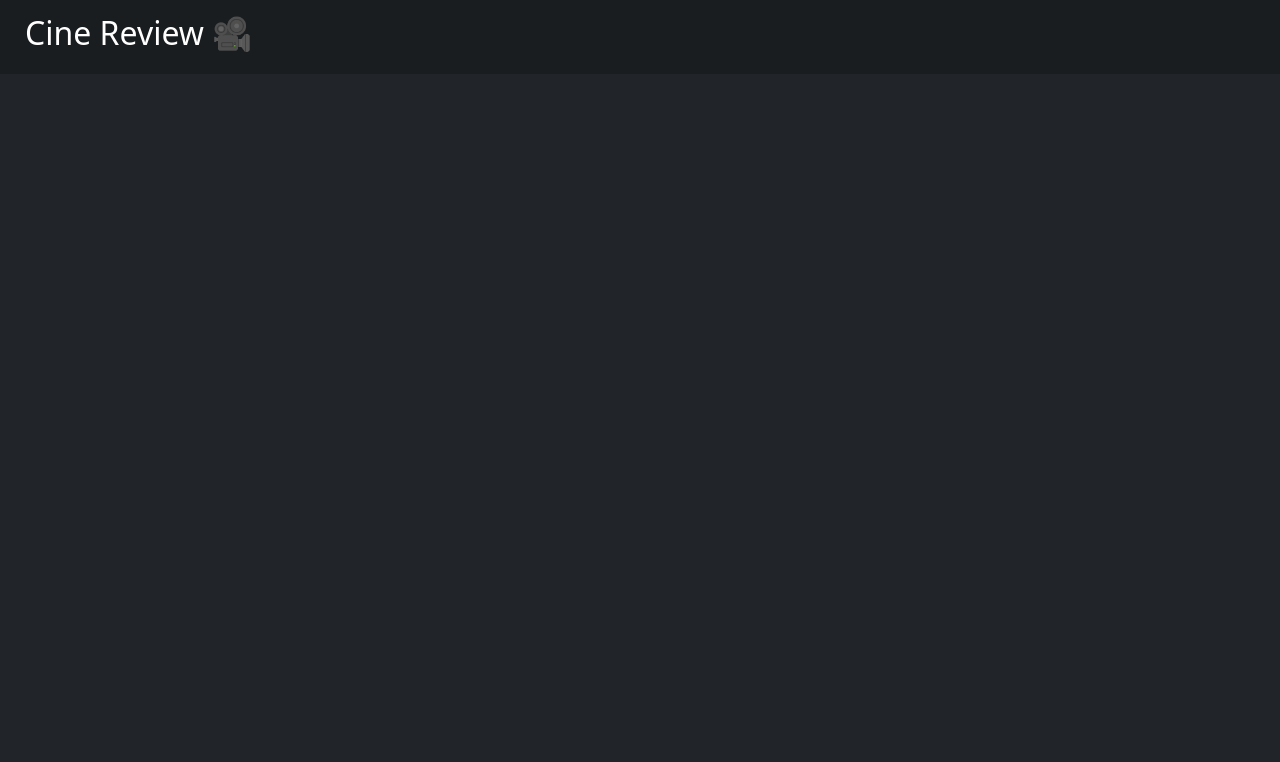
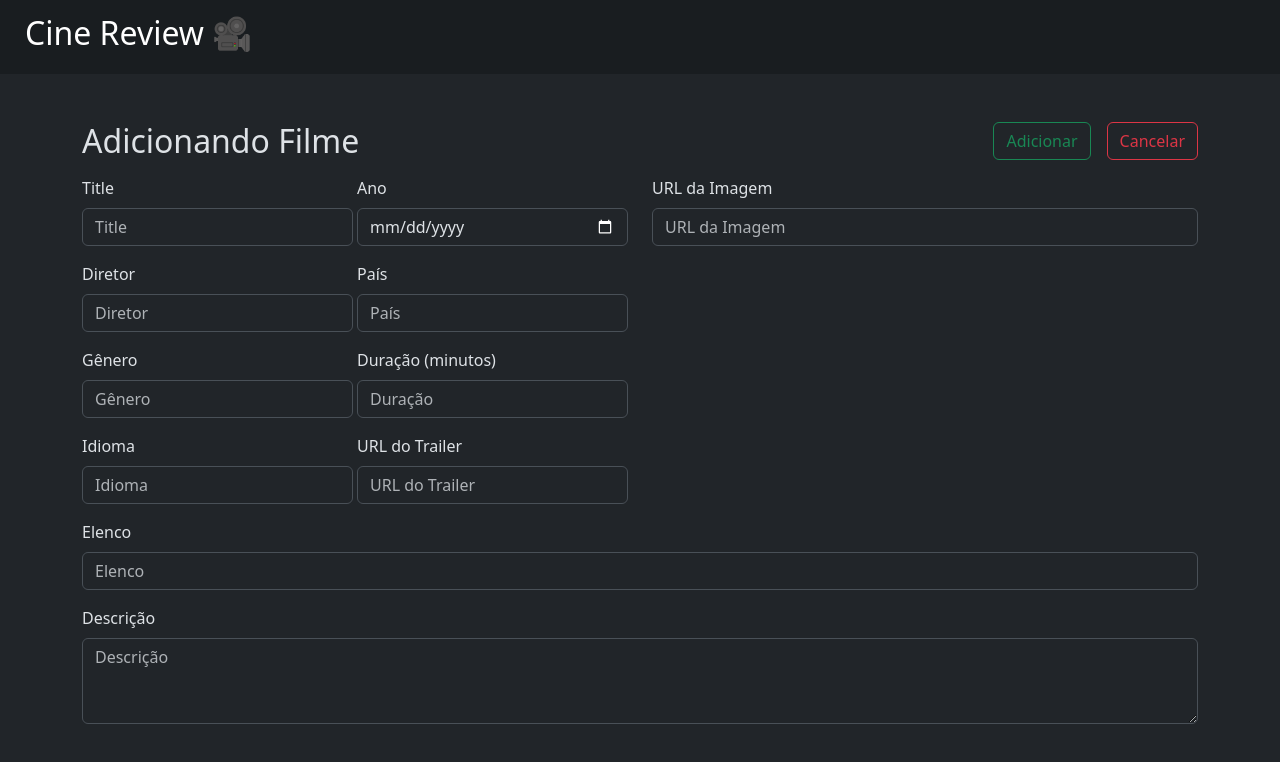
Before and after one commit to Gui-Pires/cine-review, a React (Create React App) app: page /add in a window 1280 px wide. Before the commit this address had no page. Shown: the top 762 px of the page. Built offline with nearby package versions, Linux system fonts and the light colour scheme.

Commit message:
Update: New page AddMovie created.

```diff
--- a/src/App.js
+++ b/src/App.js
@@ -7,6 +7,7 @@ import Me from './pages/Me'
 import Auth from './pages/Auth'
 import EditMovie from "./pages/EditMovie";
 import Review from "./pages/Review";
+import AddMovie from "./pages/AddMovie";
 
 function App() {
     return (
@@ -17,6 +18,7 @@ function App() {
                 <Route path="/movies/:id" element={<MoviePage />} />
                 <Route path="/me" element={<Me />} />
                 <Route path="/auth" element={<Auth />} />
+                <Route path="/add/" element={<AddMovie />} />
                 <Route path="/edit/:id" element={<EditMovie />} />
                 <Route path="/review/:id" element={<Review />} />
             </Routes>
--- a/src/components/NavbarMenu.jsx
+++ b/src/components/NavbarMenu.jsx
@@ -10,7 +10,6 @@ function NavbarMenu () {
     const authUser = localStorage.getItem('user')
     const jsonUser = authUser ? JSON.parse(authUser) : ''
 
-
     useEffect(() => {
         window.addEventListener('scroll', function () {
             if (window.scrollY > 200) {
@@ -21,8 +20,6 @@ function NavbarMenu () {
         })
     }, [])
 
-    // localStorage.setItem('user', '')
-
     return (
         <nav id="navbar" className={`${homePath ? 'fixed' : 'sticky'}-top navbar z-3 ` + scrollPage}>
             <div className="container-fluid d-flex justify-content-between">
@@ -32,8 +29,11 @@ function NavbarMenu () {
                 <div onClick={() => navigate('/auth')} className={authPath || authUser !== "" ? 'd-none' : ''}>
                     <h4 className="icon-nav"><i className="bi bi-person-circle"></i></h4>
                 </div>
-                <div onClick={() => navigate('/me')} className={jsonUser === '' ? 'd-none' : 'btn me-3'}>
-                    <h6 className="text-light">{jsonUser.nickname}</h6>
+                <div className={jsonUser === '' ? 'd-none' : ''}>
+                    <button onClick={() => navigate('/add')} className={`${!homePath ? 'd-none' : ''} btn btn-outline-success me-3`}>+ Filme</button>
+                    <button onClick={() => navigate('/me')} className={jsonUser === '' ? 'd-none' : 'btn btn-outline-light me-3'}>
+                        {jsonUser.nickname}
+                    </button>
                 </div>
             </div>
         </nav>
--- /dev/null
+++ b/src/pages/AddMovie.jsx
@@ -0,0 +1,136 @@
+import { Form, Button } from 'react-bootstrap'
+import { useNavigate } from "react-router-dom";
+import { useState } from "react";
+import { api } from "../api/api";
+
+function AddMovie() {
+    const navigate = useNavigate()
+    const [error, setError] = useState("");
+    const [movie, setMovie] = useState({});
+    const [validated, setValidated] = useState(false)
+
+    const handleUpdate = async (e) => {
+        const form = e.currentTarget;
+        setValidated(true);
+        if (form.checkValidity() === false) {
+            e.stopPropagation();
+            e.preventDefault();
+            return
+        }
+
+        try {
+            const res = await api.post(`/movies/`, movie);
+
+            console.log(e, res)
+
+            if (res.status === 200) {
+                navigate(-1);
+            }
+        } catch (err) {
+            setError(err.response.data.error);
+        }
+    }
+
+    return (
+        <div className="container mt-5">
+            <Form onSubmit={handleUpdate} noValidate validated={validated}>
+                <div className="row">
+                    <div className="col d-flex justify-content-between">
+                        <h2>Adicionando Filme</h2>
+                        <Form.Group>
+                            <Button variant="outline-success" type="submit" className='ms-3 mb-3'>
+                                Adicionar
+                            </Button>
+                            <Button variant="outline-danger " type="button" className='ms-3 mb-3' onClick={() => navigate(-1)}>
+                                Cancelar
+                            </Button>
+                        </Form.Group>
+                    </div>
+                </div>
+                <div className="row">
+                    <div className="col-12 col-lg-6">
+                        <div className="row g-1">
+                            <div className="col">
+                                <Form.Group className="mb-3">
+                                    <Form.Label id="title">Title</Form.Label>
+                                    <Form.Control id='movie-title' type="text"
+                                        placeholder="Title" aria-describedby="title" required minLength={3}
+                                        onChange={(e) => setMovie({ ...movie, title: e.target.value })} />
+                                </Form.Group>
+                                <Form.Group className="mb-3">
+                                    <Form.Label id="director">Diretor</Form.Label>
+                                    <Form.Control id='movie-director' type="text"
+                                        placeholder="Diretor" aria-describedby="director" required minLength={3}
+                                        onChange={(e) => setMovie({ ...movie, director: e.target.value })} />
+                                </Form.Group>
+                                <Form.Group className="mb-3">
+                                    <Form.Label id="genre">Gênero</Form.Label>
+                                    <Form.Control id='movie-genre' type="text"
+                                        placeholder="Gênero" aria-describedby="genre" required minLength={3}
+                                        onChange={(e) => setMovie({ ...movie, genre: e.target.value })} />
+                                </Form.Group>
+                                <Form.Group className="mb-3">
+                                    <Form.Label id="language">Idioma</Form.Label>
+                                    <Form.Control id='movie-language' type="text"
+                                        placeholder="Idioma" aria-describedby="language" required minLength={3}
+                                        onChange={(e) => setMovie({ ...movie, language: e.target.value })} />
+                                </Form.Group>
+                            </div>
+                            <div className="col">
+                                <Form.Group className="mb-3">
+                                    <Form.Label id="release_year">Ano</Form.Label>
+                                    <Form.Control id='movie-release_year' type="date"
+                                        placeholder="Ano" aria-describedby="release_year" required minLength={3}
+                                        onChange={(e) => setMovie({ ...movie, release_year: e.target.value })} />
+                                </Form.Group>
+                                <Form.Group className="mb-3">
+                                    <Form.Label id="country">País</Form.Label>
+                                    <Form.Control id='movie-country' type="text"
+                                        placeholder="País" aria-describedby="country" required minLength={3}
+                                        onChange={(e) => setMovie({ ...movie, country: e.target.value })} />
+                                </Form.Group>
+                                <Form.Group className="mb-3">
+                                    <Form.Label id="duration">Duração (minutos)</Form.Label>
+                                    <Form.Control id='movie-duration' type="number"
+                                        placeholder="Duração" aria-describedby="duration" required
+                                        min={10} max={999} minLength={2} maxLength={3}
+                                        onChange={(e) => setMovie({ ...movie, duration: e.target.value })} />
+                                </Form.Group>
+                                <Form.Group className="mb-3">
+                                    <Form.Label id="trailer_url">URL do Trailer</Form.Label>
+                                    <Form.Control id='movie-trailer_url' type="text"
+                                        placeholder="URL do Trailer" aria-describedby="trailer_url" required minLength={3}
+                                        onChange={(e) => setMovie({ ...movie, trailer_url: e.target.value })} />
+                                </Form.Group>
+                            </div>
+                        </div>
+                    </div>
+                    <div className="col-12 col-lg-6">
+                        <Form.Group className="mb-3">
+                            <Form.Label id="poster_url">URL da Imagem</Form.Label>
+                            <Form.Control id='movie-poster_url' type="text"
+                                placeholder="URL da Imagem" aria-describedby="poster_url" required minLength={3}
+                                onChange={(e) => setMovie({ ...movie, poster_url: e.target.value })} />
+                        </Form.Group>
+                        <img src={movie.poster_url} alt="" className='img-fluid rounded mb-3' />
+                    </div>
+                </div>
+                <Form.Group className="mb-3">
+                    <Form.Label id="cast">Elenco</Form.Label>
+                    <Form.Control id='movie-cast' type="text"
+                        placeholder="Elenco" aria-describedby="cast" required minLength={3}
+                        onChange={(e) => setMovie({ ...movie, cast: e.target.value })} />
+                </Form.Group>
+                <Form.Group className="mb-3">
+                    <Form.Label id="description">Descrição</Form.Label>
+                    <Form.Control id='movie-description' as="textarea"
+                        placeholder="Descrição" aria-describedby="description" required minLength={3} rows={3}
+                        onChange={(e) => setMovie({ ...movie, description: e.target.value })} />
+                </Form.Group>
+            </Form>
+            {error && <p className='text-danger text-center'>{error}</p>}
+        </div>
+    )
+}
+
+export default AddMovie;
--- a/src/pages/Me.jsx
+++ b/src/pages/Me.jsx
@@ -56,12 +56,12 @@ export default function AuthPage() {
             <Form onSubmit={handleUpdate} noValidate validated={validatedUp}>
                 <InputGroup className="mb-3">
                     <InputGroup.Text id="nickname">@</InputGroup.Text>
+                    <Form.Control id='user-email' type="email" placeholder="E-mail" required defaultValue={user.email} disabled />
+                </InputGroup>
+                <Form.Group className="mb-3">
                     <Form.Control id='user-nickname' type="text" defaultValue={user.nickname}
                         placeholder="Nickname" aria-describedby="nickname" required minLength={3}
                         onChange={(e) => setNickname(e.target.value)} />
-                </InputGroup>
-                <Form.Group className="mb-3">
-                    <Form.Control id='user-email' type="email" placeholder="E-mail" required defaultValue={user.email} disabled />
                 </Form.Group>
                 <Form.Group className="mb-3">
                     <Form.Control id='user-old-password' type="password" placeholder="Old Password" required minLength={6}
```
Also changed, not shown: src/pages/Auth.jsx (+6 -7 lines).
